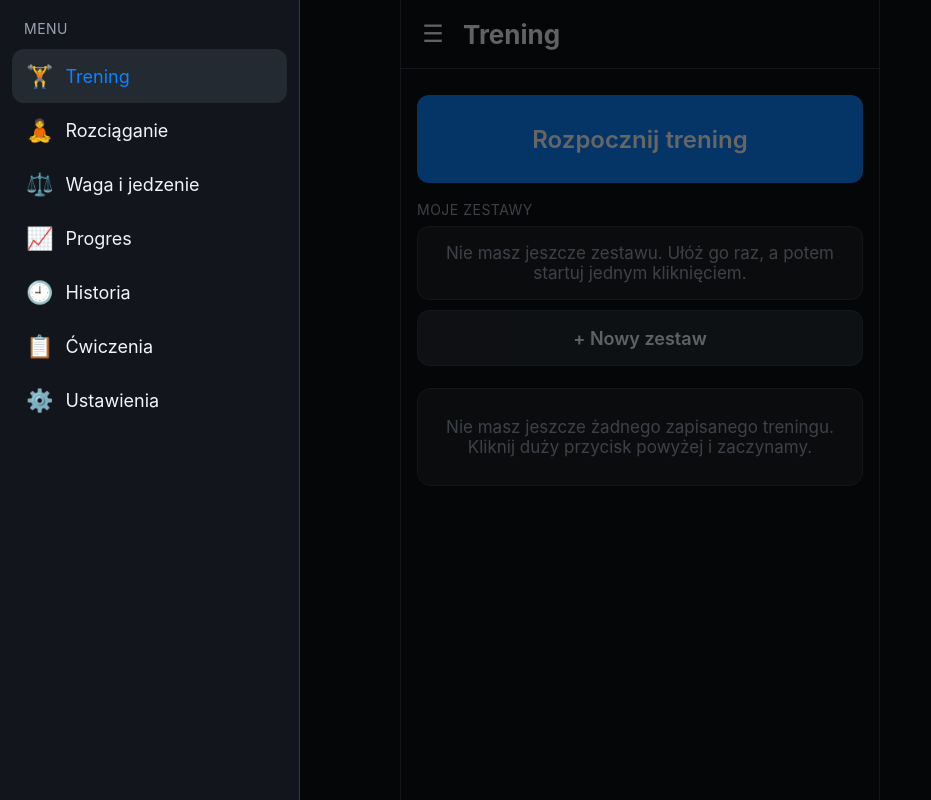
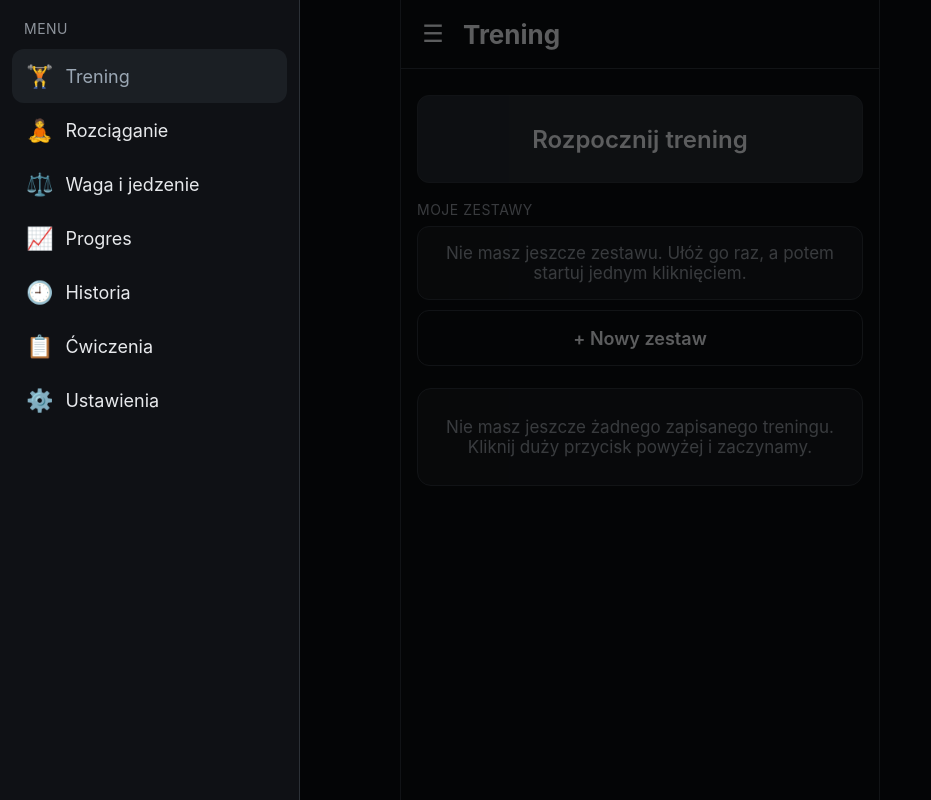
Before and after one commit to DameLaFlame/trening, a plain HTML site: page index.html in a window 1280 px wide. Both pictures are taken after a click on the button "Menu". Shown: the whole page, without its empty margins (0-931 px from the left). Drawn offline with Linux system fonts and the light colour scheme.

Commit message:
Nowa kolorystyka: monochromatyczny motyw Dark Rock
- paleta przeniesiona na stonowane, monochromatyczne kolory (tlo #0B0D10,
  karty #14171B/#1B1F24, przyciski #22272D, tekst #E7E9EC/#8E949C)
- akcent zmieniony z jaskrawego niebieskiego na spokojny #9BA7B4; przyciski
  glowne sa teraz ciemne (nie kolorowe), akcent tylko na stanach aktywnych
- sukces #7E9A88 (szalwia), blad #9B7777, uwaga #B49A7E zamiast jaskrawych
- kolory PWA (pasek statusu, manifest) i ikona (jasna sztanga na ciemnym tle)
  dopasowane do motywu
- wszystkie kolory nadal w jednym miejscu (:root), literaly uporzadkowane
- service worker podbity do v8

Co-Authored-By: Claude Opus 4.8 <noreply@anthropic.com>

```diff
--- a/index.html
+++ b/index.html
@@ -4,7 +4,7 @@
   <meta charset="utf-8">
   <!-- viewport-fit=cover -> aplikacja wchodzi pod "notch" na iPhonie -->
   <meta name="viewport" content="width=device-width, initial-scale=1, viewport-fit=cover, user-scalable=no">
-  <meta name="theme-color" content="#0d0f12">
+  <meta name="theme-color" content="#0B0D10">
   <meta name="apple-mobile-web-app-capable" content="yes">
   <meta name="apple-mobile-web-app-status-bar-style" content="black-translucent">
   <title>Trening</title>
--- a/style.css
+++ b/style.css
@@ -2,20 +2,23 @@
    style.css — ciemny motyw, duże elementy, pod ekran iPhone'a (~390 px)
    ========================================================================== */
 
-/* --- kolory w jednym miejscu, łatwo zmienić --- */
+/* --- kolory w jednym miejscu, łatwo zmienić (motyw „Dark Rock”) --- */
 :root {
-  --tlo:          #0d0f12;   /* tło aplikacji */
-  --karta:        #1a1e24;   /* tło kafelków */
-  --karta-jasna:  #242a32;   /* pola, elementy listy */
-  --obwodka:      #313842;
-  --tekst:        #f2f4f7;
-  --tekst-szary:  #9aa4b2;
-  --akcent:       #0a84ff;   /* niebieski – główne przyciski */
-  --zielony:      #30d158;
-  --czerwony:     #ff453a;
-  --pomarancz:    #ff9f0a;   /* przypomnienie o kopii zapasowej */
+  --tlo:          #0B0D10;   /* tło główne */
+  --tlo-alt:      #0F1115;   /* tło alternatywne (menu boczne) */
+  --karta:        #14171B;   /* tło kafelków */
+  --karta-jasna:  #1B1F24;   /* pola, elementy listy (karta poziom 2) */
+  --przycisk:     #22272D;   /* tło przycisków */
+  --obwodka:      #2C3137;
+  --tekst:        #E7E9EC;   /* tekst główny */
+  --tekst-szary:  #8E949C;   /* tekst drugorzędny / pomocniczy */
+  --akcent:       #9BA7B4;   /* akcent (stan aktywny, wyróżnienia) */
+  --akcent-hover: #AEB8C3;
+  --zielony:      #7E9A88;   /* sukces */
+  --czerwony:     #9B7777;   /* błąd */
+  --uwaga:        #B49A7E;   /* uwaga: przypomnienie, przerwa w rozciąganiu */
 
-  --wys-zakladek: 62px;      /* wysokość dolnego paska */
+  --wys-zakladek: 62px;      /* wysokość dolnego paska (już nieużywana) */
   --bezpieczny-dol: env(safe-area-inset-bottom, 0px);
 }
 
@@ -163,16 +166,16 @@ body {
   width: 100%;
   min-height: 56px;
   margin: 10px 0 4px;
-  border: none;
+  border: 1px solid var(--obwodka);
   border-radius: 12px;
-  background: var(--akcent);
-  color: #fff;
+  background: var(--przycisk);
+  color: var(--tekst);
   font-size: 18px;
   font-weight: 600;
   font-family: inherit;
   cursor: pointer;
 }
-.przycisk:active { opacity: 0.75; }
+.przycisk:active { opacity: 0.7; }
 
 .przycisk.duzy {
   min-height: 88px;
@@ -180,12 +183,12 @@ body {
   margin-bottom: 18px;
 }
 .przycisk.wtorny {
-  background: var(--karta-jasna);
+  background: transparent;
   color: var(--tekst);
   border: 1px solid var(--obwodka);
 }
-.przycisk.zielony  { background: var(--zielony); color: #06240f; }
-.przycisk.czerwony { background: var(--czerwony); color: #fff; }
+.przycisk.zielony  { background: var(--zielony); color: #0B0D10; border-color: var(--zielony); }
+.przycisk.czerwony { background: var(--czerwony); color: #17100F; border-color: var(--czerwony); }
 .przycisk.maly     { min-height: 46px; font-size: 16px; }
 .przycisk.tekstowy {
   background: none;
@@ -273,8 +276,8 @@ body {
   margin-bottom: 14px;
   padding: 12px 14px;
   border-radius: 12px;
-  background: rgba(48, 209, 88, 0.12);
-  border: 1px solid rgba(48, 209, 88, 0.35);
+  background: rgba(126, 154, 136, 0.14);
+  border: 1px solid rgba(126, 154, 136, 0.4);
   font-size: 15px;
   color: var(--zielony);
 }
@@ -648,7 +651,7 @@ body {
 }
 .przelacznik button.aktywna {
   background: var(--akcent);
-  color: #fff;
+  color: var(--tlo);
 }
 
 /* lista pomiarów */
@@ -738,7 +741,7 @@ body {
 .werdykt { flex: 0 0 auto; font-size: 20px; font-weight: 700; }
 
 /* ---------- kopia zapasowa ---------- */
-.ostrzezenie { color: var(--pomarancz); }
+.ostrzezenie { color: var(--uwaga); }
 
 .pasek-przypomnienia {
   display: flex;
@@ -748,14 +751,14 @@ body {
   margin-bottom: 18px;
   padding: 14px;
   border-radius: 12px;
-  background: rgba(255, 159, 10, 0.12);
-  border: 1px solid rgba(255, 159, 10, 0.35);
+  background: rgba(180, 154, 126, 0.14);
+  border: 1px solid rgba(180, 154, 126, 0.4);
 }
 .tresc-przypomnienia {
   flex: 1 1 150px;
   font-size: 15px;
   line-height: 1.35;
-  color: var(--pomarancz);
+  color: var(--uwaga);
 }
 .pasek-przypomnienia .przycisk {
   flex: 0 0 auto;
@@ -888,7 +891,7 @@ body {
   max-width: 300px;
   padding: calc(env(safe-area-inset-top, 0px) + 16px) 12px
            calc(env(safe-area-inset-bottom, 0px) + 16px);
-  background: #12161c;
+  background: var(--tlo-alt);
   border-right: 1px solid var(--obwodka);
   overflow-y: auto;
   animation: wjazd-menu 0.18s ease-out;
@@ -948,7 +951,7 @@ body {
   letter-spacing: 1px;
 }
 .odtw-faza.faza-trzymanie, .odtw-czas.faza-trzymanie { color: var(--zielony); }
-.odtw-faza.faza-przerwa,   .odtw-czas.faza-przerwa   { color: var(--pomarancz); }
+.odtw-faza.faza-przerwa,   .odtw-czas.faza-przerwa   { color: var(--uwaga); }
 .odtw-faza.spelniony { color: var(--zielony); font-size: 64px; }
 .odtw-czas {
   margin: 0;
--- a/sw.js
+++ b/sw.js
@@ -10,7 +10,7 @@
    którą już ma.
    ========================================================================== */
 
-const WERSJA = 'silownia-v7';
+const WERSJA = 'silownia-v8';
 
 /* Ścieżki są względne („./”), żeby aplikacja działała też w podkatalogu —
    a tak właśnie wygląda adres na GitHub Pages. */
```
Also changed, not shown: ikona-180.png, ikona-192.png, ikona-512.png, manifest.json.
